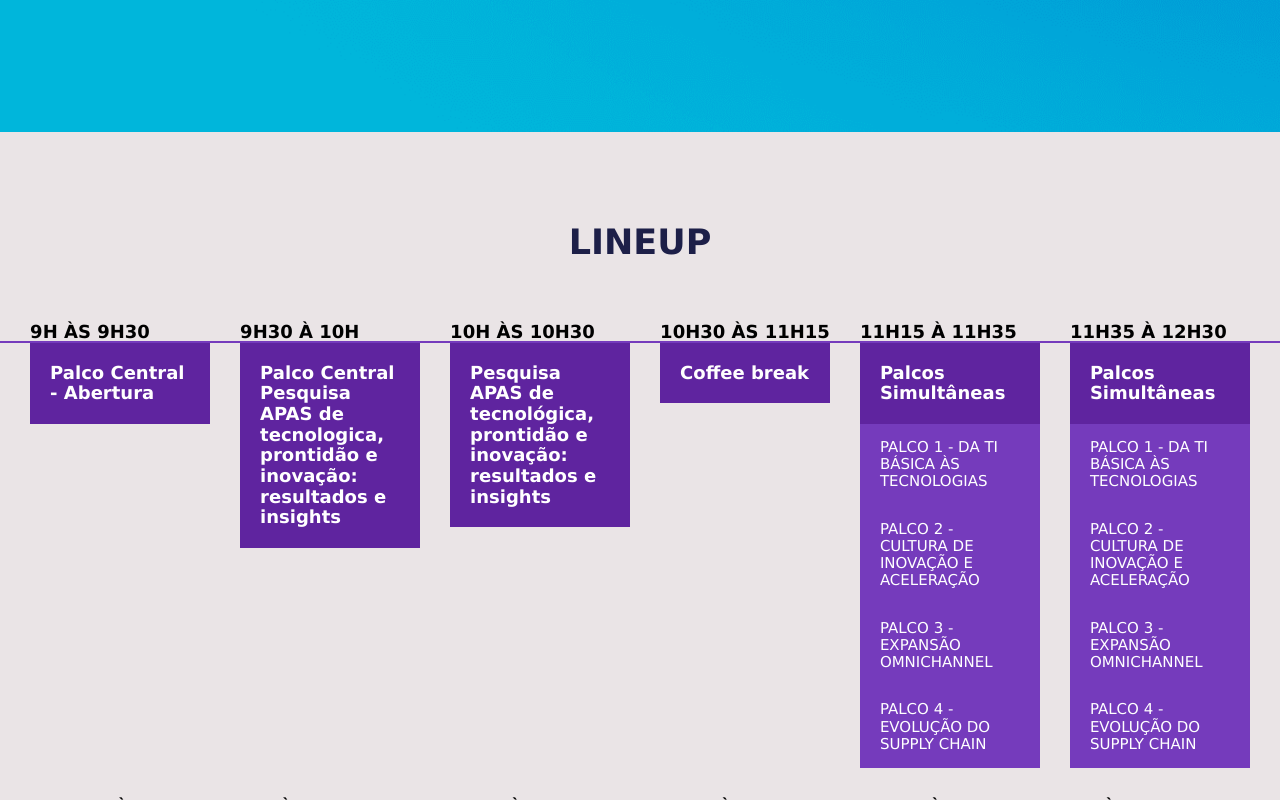
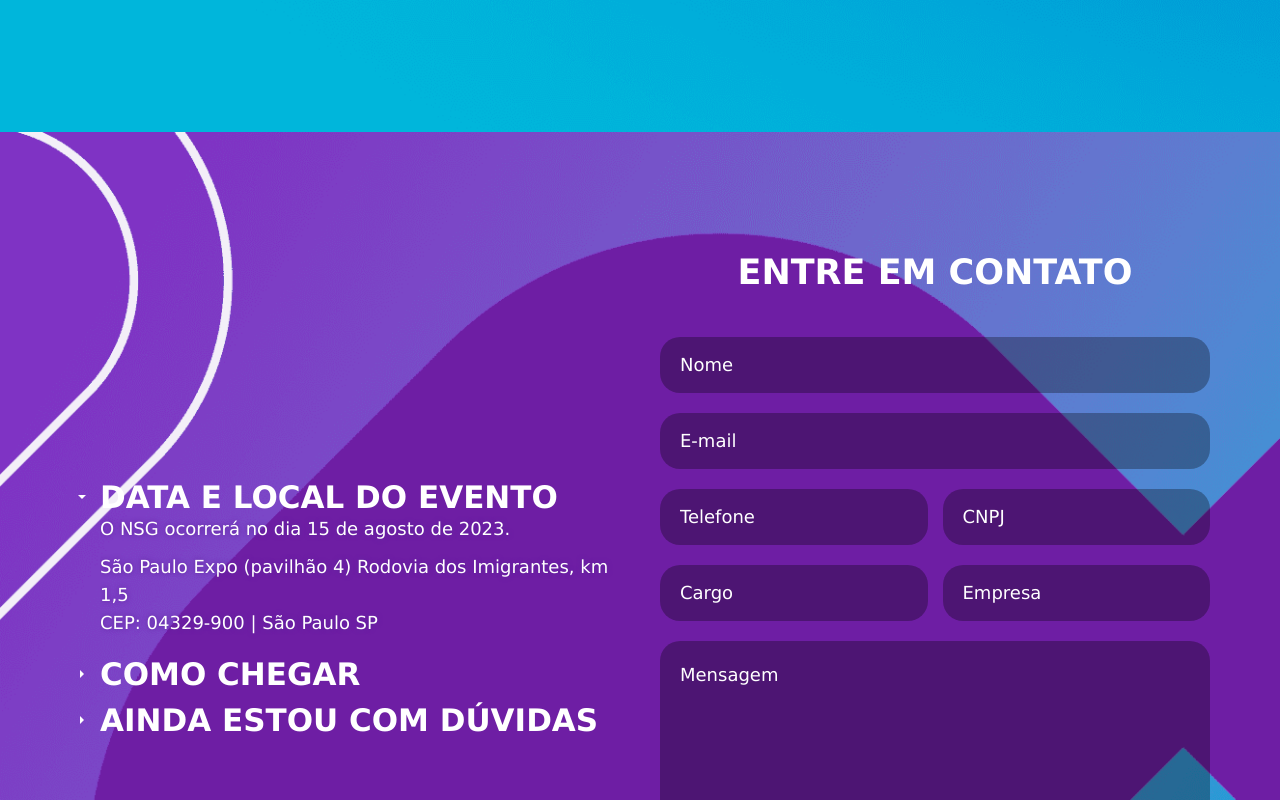
Before and after one commit to disabela-maria20/next-apas-app, a Next.js app: page / in a window 1280 px wide. Shown: the part 3680-4480 px from the top of the page. Built offline with nearby package versions, Linux system fonts and the light colour scheme; a web font is replaced by a local one.

Commit message:
refactor: :sparkles: update text address

```diff
--- a/src/components/molecules/LineUp/LineUp.json
+++ b/src/components/molecules/LineUp/LineUp.json
@@ -22,13 +22,13 @@
   {
     "id": 5,
     "time": "11h15 à 11h35",
-    "talks": "Palcos Simultâneas ",
+
     "stage": "<span>Palco 1 - Da TI básica às tecnologias</span> <span>Palco 2 - Cultura de inovação e aceleração</span><span>Palco 3 - Expansão Omnichannel</span><span>Palco 4 - Evolução do Supply Chain</span>"
   },
   {
     "id": 6,
     "time": "11h35 à 12h30",
-    "talks": "Palcos Simultâneas",
+
     "stage": "<span>Palco 1 - Da TI básica às tecnologias</span> <span>Palco 2 - Cultura de inovação e aceleração</span> <span>Palco 3 - Expansão Omnichannel</span> <span>Palco 4 - Evolução do Supply Chain</span>"
   },
   {
@@ -44,13 +44,13 @@
   {
     "id": 9,
     "time": "14h35 à 15h05",
-    "talks": "Palcos Simultâneas",
+
     "stage":"<span>Palco 1 - Da TI básica às tecnologias</span> <span>Palco 2 - Cultura de inovação e aceleração</span><span>Palco 3 - Expansão Omnichannel</span><span>Palco 4 - Evolução do Supply Chain</span>"
   },
   {
     "id": 10,
     "time": "15h10 à 16h10",
-    "talks": "Palcos Simultâneas",
+
     "stage": "<span>Palco 1 - Da TI básica às tecnologias</span><span>Palco 2 - Cultura de inovação e aceleração</span><span>Palco 3 - Expansão Omnichannel</span> <span>Palco 4 - Evolução do Supply Chain</span>"
   },
   {
--- a/src/components/molecules/LineUp/LineUp.module.scss
+++ b/src/components/molecules/LineUp/LineUp.module.scss
@@ -24,10 +24,15 @@
       max-width: 180px;
 
       .time {
-        font-size: 18px;
+        font-size: 13px;
+
+        color: $tertiary-colors;
         font-weight: 700;
         text-transform: uppercase;
       }
+     .title{
+      margin-top: 10px;
+     }
       .speach {
         background-color: $secondary-colors-dark;
         color: $primary-lingh-color;
@@ -40,6 +45,7 @@
           background-color: $secondary-colors;
           text-transform: uppercase;
           display: block;
+
           padding: 15px 20px;
           font-size: 15px;
           color: $primary-lingh-color;
--- a/src/components/molecules/LineUp/index.tsx
+++ b/src/components/molecules/LineUp/index.tsx
@@ -11,11 +11,15 @@
       <div className={Style.linupHours}>
         {LINE.map((data) => (
           <div className={Style.linupSpeeches} key={data.id}>
-            <h5 className={Style.time}>{data.time}</h5>
-            <div
-              className={Style.speach}
-              dangerouslySetInnerHTML={{ __html: data?.talks }}
-            />
+            <div className={Style.speach}>
+              <h5 className={Style.time}>{data.time}</h5>
+              {data.talks && (
+                <div
+                  dangerouslySetInnerHTML={{ __html: data?.talks as never }}
+                  className={Style.title}
+                ></div>
+              )}
+            </div>
 
             {data.stage && (
               <div
--- a/src/components/molecules/Maps/index.tsx
+++ b/src/components/molecules/Maps/index.tsx
@@ -12,9 +12,10 @@
       <section className={Style.maps}>
         <div className={Style.container}>
           <h3>agora em novo local:</h3>
-          <h2>são paulo expo</h2>
+          <h2>são paulo expo </h2>
           <p>
-            Rodovia dos Imigrantes, 1,5 km - <br />
+            PAVILHÃO 4
+            <br /> Rodovia dos Imigrantes, 1,5 km - <br />
             Vila Água Funda, São Paulo - SP, 04329-900
           </p>
         </div>
--- a/src/components/organisms/Stages/index.tsx
+++ b/src/components/organisms/Stages/index.tsx
@@ -49,7 +49,7 @@
 
   return (
     <>
-      <LineUp />
+      {/* <LineUp /> */}
       <article className={Styled.stage} id="speeches">
         <div className={Styled.container}>
           <h2>Palestras</h2>
--- a/src/components/templates/Home/index.tsx
+++ b/src/components/templates/Home/index.tsx
@@ -19,7 +19,7 @@
       <main>
         <About />
         <Speeches />
-        <Stages />
+        {/* <Stages /> */}
         <FAQ />
         <Marks />
         <Maps />
```
